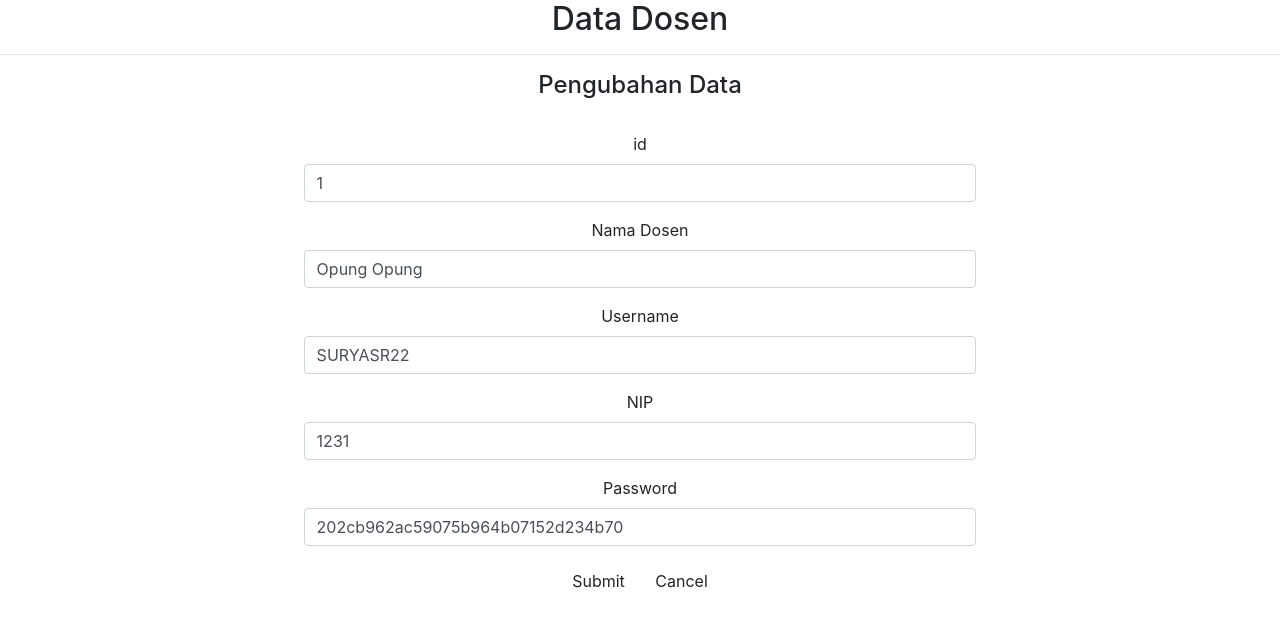
After one commit to suryasr22/jadwalga, a PHP site: page /edit_dosen.php?id=1 in a window 1280 px wide. The commit adds this page. Shown: the top 627 px of the page. Run offline with PHP 8.4, Linux system fonts and the light colour scheme; the visitor is signed in with stand-in values (Sample User, id 1); data comes from the database, SQL or seed files in the repository; some libraries are stand-ins or nearby versions.

```diff
--- /dev/null
+++ b/edit_dosen.php
@@ -0,0 +1,144 @@
+<?php
+  //Library
+  include "koneksi.php";
+  include "session_check.php";
+
+  //Ambil data
+  $dataDosen = $conn->query("SELECT * FROM dosen WHERE dosen.id = $_GET[id]");
+  //echo "SELECT * FROM dokter, detail_akun_dokter, user_klinik WHERE dokter.id_dokter = detail_akun_dokter.id_dokter AND detail_akun_dokter.id_user_klinik = user_klinik.id_user_klinik AND dokter.id_dokter = $_GET[id_dokter]";.
+  $dosen = $dataDosen->fetch_assoc();
+  //echo SelectTarget($_SESSION['tgt']);
+
+  //Fungsi
+  function SelectTarget($usrType){
+    switch ($usrType) {
+      case 1:
+        //Admin
+        return "SELECT * FROM admin WHERE username = '$_SESSION[uid]'";
+        break;
+      case 2:
+        //Dosen
+        return "SELECT * FROM dosen WHERE username = '$_SESSION[uid]'";
+        break;
+    }
+  }
+
+  function GetData($conn, $sql){
+    $result = $conn->query($sql);
+    //echo $result -> num_rows;
+    if($result -> num_rows > 0){
+      return $result -> fetch_assoc();
+    } else {
+      return false;
+    }
+  }
+?>
+
+<!DOCTYPE html>
+<html lang="en">
+  <head>
+    <meta charset="utf-8">
+    <meta name="viewport" content="width=device-width, initial-scale=1.0">
+    <meta name="description" content="">
+    <meta name="author" content="Dashboard">
+    <meta name="keyword" content="Dashboard, Bootstrap, Admin, Template, Theme, Responsive, Fluid, Retina">
+
+    <title>Dashboard</title>
+
+    <!-- Bootstrap core CSS -->
+    <link href="../assets/css/bootstrap.css" rel="stylesheet">
+    <!--external css-->
+    <link href="../assets/font-awesome/css/font-awesome.css" rel="stylesheet" />
+
+    <!-- Custom styles for this template -->
+    <link href="../assets/css/style.css" rel="stylesheet">
+    <link href="../assets/css/style-responsive.css" rel="stylesheet">
+
+    <!-- Offline JQuery -->
+    <script src="../assets/js/jquery-3.2.1.min.js"></script>
+
+    <!-- Our Javascript -->
+    <script src="../assets/js/ours/validation_edit.js"></script>
+
+    <!-- HTML5 shim and Respond.js IE8 support of HTML5 elements and media queries -->
+    <!--[if lt IE 9]>
+      <script src="https://oss.maxcdn.com/libs/html5shiv/3.7.0/html5shiv.js"></script>
+      <script src="https://oss.maxcdn.com/libs/respond.js/1.4.2/respond.min.js"></script>
+    <![endif]-->
+  </head>
+
+  <body>
+  <section id="container" >
+      <!--main content start-->
+      <section id="main-content">
+          <section class="wrapper">
+          	<h2><center>Data Dosen</center></h2>
+            <hr>
+          	<div class="row mt">
+              <div class="col-lg-2">
+              </div>
+          		<div class="col-lg-8">
+            		<center>
+                  <div class="form-panel">
+                  <h4 class="mb"><center>Pengubahan Data</center></h4>
+                  <br>
+
+                  <form class="form-horizontal style-form" method="post" action = <?php echo "\"act/edit_dosen.php?id=$dosen[id]\""?>>
+
+                    <!--id-->
+                    <div class="form-group">
+                      <label class="col-sm-2 col-sm-2 control-label">id</label>
+                      <div class="col-sm-10">
+                        <input type="text" class="form-control" name="id_dosen" id="id_dosen" value=<?php echo "\"$dosen[id]\"";?> autocomplete="off" required>
+                      </div>
+                    </div>
+
+                    <!--nama_dosen-->
+                    <div class="form-group">
+                      <label class="col-sm-2 col-sm-2 control-label">Nama Dosen</label>
+                      <div class="col-sm-10">
+                        <input type="text" class="form-control" name="nama_dosen" id="nama_dosen" value=<?php echo "\"$dosen[nama]\"";?> autocomplete="off" required>
+                      </div>
+                    </div>
+
+                    <!--username-->
+                    <div class="form-group">
+                      <label class="col-sm-2 col-sm-2 control-label">Username</label>
+                      <div class="col-sm-10">
+                        <input type="text" class="form-control" name="username" id="username" value=<?php echo "\"$dosen[username]\"";?> autocomplete="off" required>
+                      </div>
+                    </div>
+
+                    <!--nip-->
+                    <div class="form-group">
+                      <label class="col-sm-2 col-sm-2 control-label">NIP</label>
+                      <div class="col-sm-10">
+                        <input type="text" class="form-control" name="nip" id="nip" value=<?php echo "\"$dosen[nip]\"";?> autocomplete="off" required>
+                      </div>
+                    </div>
+
+                    <!--password-->
+                    <div class="form-group">
+                      <label class="col-sm-2 col-sm-2 control-label">Password</label>
+                      <div class="col-sm-10">
+                        <input type="text" class="form-control" name="password" id="password" value=<?php echo "\"$dosen[password]\"";?> autocomplete="off" required>
+                      </div>
+                    </div>
+
+                    <center>
+                      <button class="btn btn-theme" type="submit" name="submit" id="submit">Submit</button>
+                      <button type="button" class="btn" onclick="history.back(-1)">Cancel</button>
+                    </center>
+                    <br>
+                  </form>
+                </div>
+              </div><!-- col-lg-12-->
+            </div><!-- /row -->
+              </center>
+          		</div>
+          	</div>
+		      </section>
+      </section>
+  </section>
+  </body>
+</html>
```
Also changed, not shown: dosen.php (+13 -9 lines), hapus_dosen.php (added, +32 -0 lines), tambah_dosen.php (added, +41 -0 lines).
